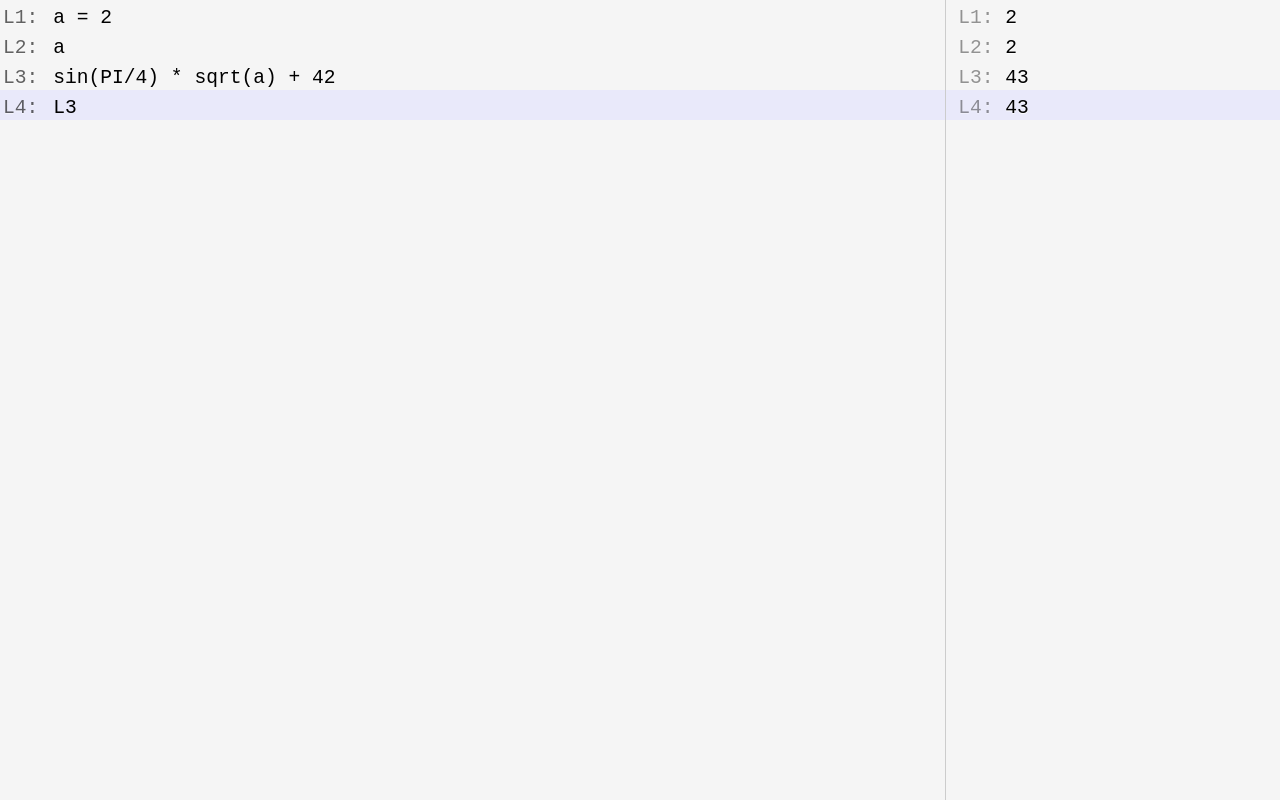
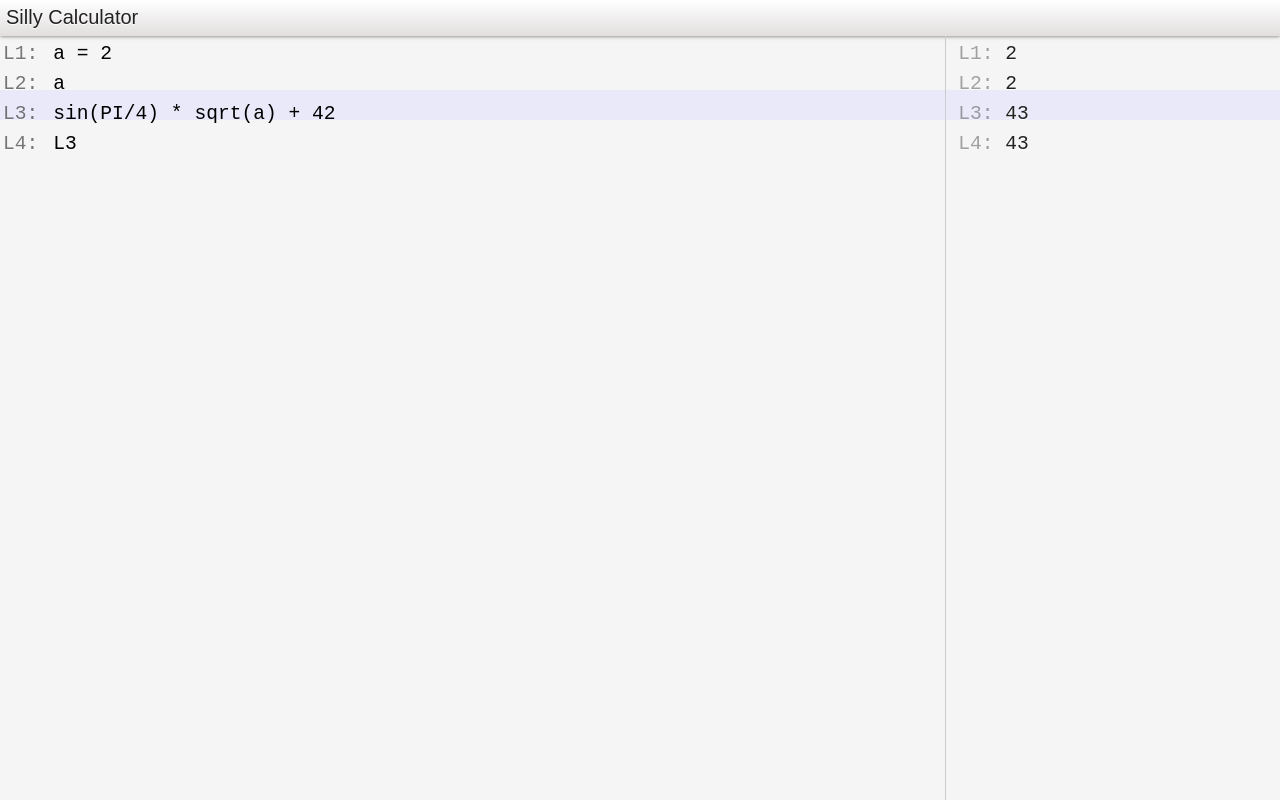
Before and after one commit to sharat87/silly-calc, a plain HTML site: page index.html in a window 1280 px wide. Drawn offline with Linux system fonts and the light colour scheme.

Commit message:
Added header bar at the top.

```diff
--- a/css/styles.css
+++ b/css/styles.css
@@ -4,9 +4,27 @@
 
 html, body {
     background-color: #FAFAFA;
+    font-size: 14px;
+    color: #222;
     text-shadow: white 0px 1px 1px;
-    font-size: 14px;
     height: 100%;
+}
+
+#topbar {
+    position: fixed;
+    top: 0;
+    left: 0;
+    width: 100%;
+    padding: 6px;
+    height: 36px;
+    font-size: 20px;
+    box-shadow: 0 0 4px rgba(0, 0, 0, .6);
+    background-color: white;
+    background-image: linear-gradient(to bottom, #FFFFFF 0%, #E2DEDE 100%); /* W3C */
+    background-image: -webkit-linear-gradient(top, #FFFFFF 0%, #E2DEDE 100%); /* Safari5.1+ */
+    background-image: -moz-linear-gradient(top, #FFFFFF 0%, #E2DEDE 100%); /* FF3.6+ */
+    background-image: -o-linear-gradient(top, #FFFFFF 0%, #E2DEDE 100%); /* Opera 11.10+ */
+    background-image: -ms-linear-gradient(top, #FFFFFF 0%, #E2DEDE 100%); /* IE10+ */
 }
 
 #app-container {
@@ -15,6 +33,7 @@ html, body {
     border-collapse: collapse;
     font-size: 1.4em;
     font-family: 'Inconsolata', monospace;
+    padding-top: 36px;
 }
 
 #app-container #gutter {
--- a/index.html
+++ b/index.html
@@ -8,6 +8,10 @@
     <link rel=stylesheet href=css/styles.css>
 
 <body>
+
+    <header id=topbar>
+        Silly Calculator
+    </header>
 
     <section id=app-container>
         <section id=gutter></section>
```
Also changed, not shown: spec/lake-tests.js (+6 -0 lines).
